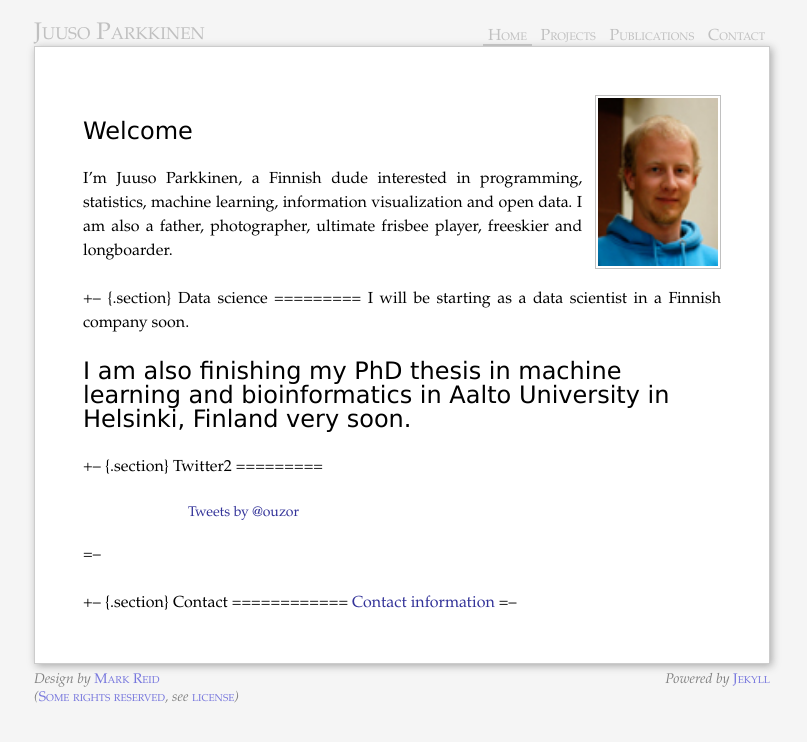
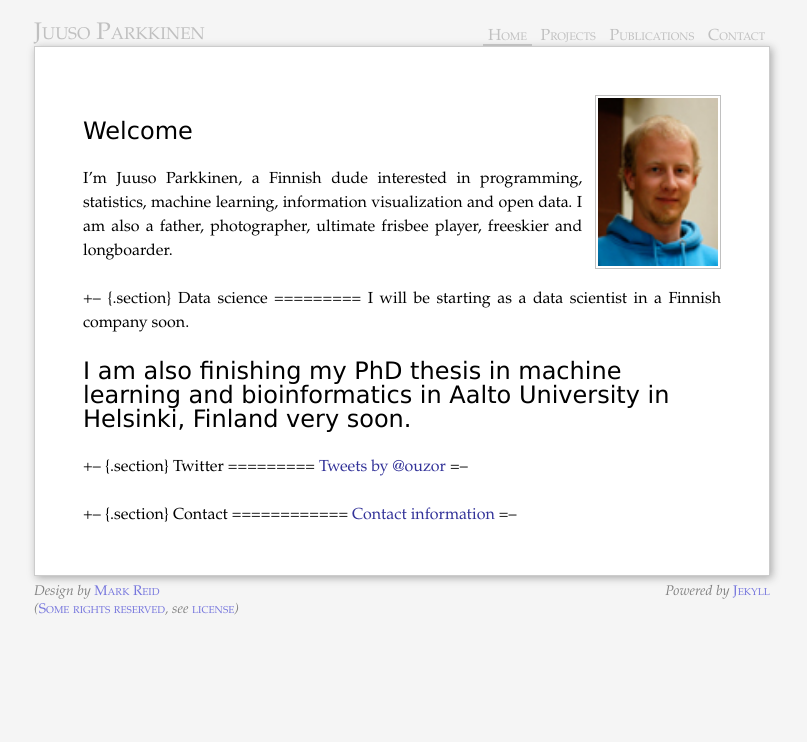
Before and after one commit to ouzor/ouzor.github.com, a Jekyll site: the page built from index.markdown, in a window 1280 px wide. Shown: the top 742 px of the page, without its empty margins (238-1045 px from the left). Built offline with Jekyll 4.4.1, drawn with Linux system fonts in a browser that asks for light colours; Markdown is read by kramdown in place of the engine named in the settings; a script that is not in the unit is left out; comment, search, counter and statistics services are not loaded.

Commit message:
Fixing twitter feed on front page 2

```diff
--- a/index.markdown
+++ b/index.markdown
@@ -22,12 +22,10 @@
 =--
 
 +--  {.section}
-Twitter2
+Twitter
 =========
-<div class="section">
 <a class="twitter-timeline" href="https://twitter.com/ouzor" height="2em" data-widget-id="320845632002723840" data-chrome="nofooter noborders noheader noscrollbar transparent" data-tweet-limit="1" data-show-replies="false">Tweets by <span class="citation">@ouzor</span></a>
 <script>!function(d,s,id){var js,fjs=d.getElementsByTagName(s)[0],p=/^http:/.test(d.location)?'http':'https';if(!d.getElementById(id)){js=d.createElement(s);js.id=id;js.src=p+"://platform.twitter.com/widgets.js";fjs.parentNode.insertBefore(js,fjs);}}(document,"script","twitter-wjs");</script>
-</div>
 =--
 
 
```
